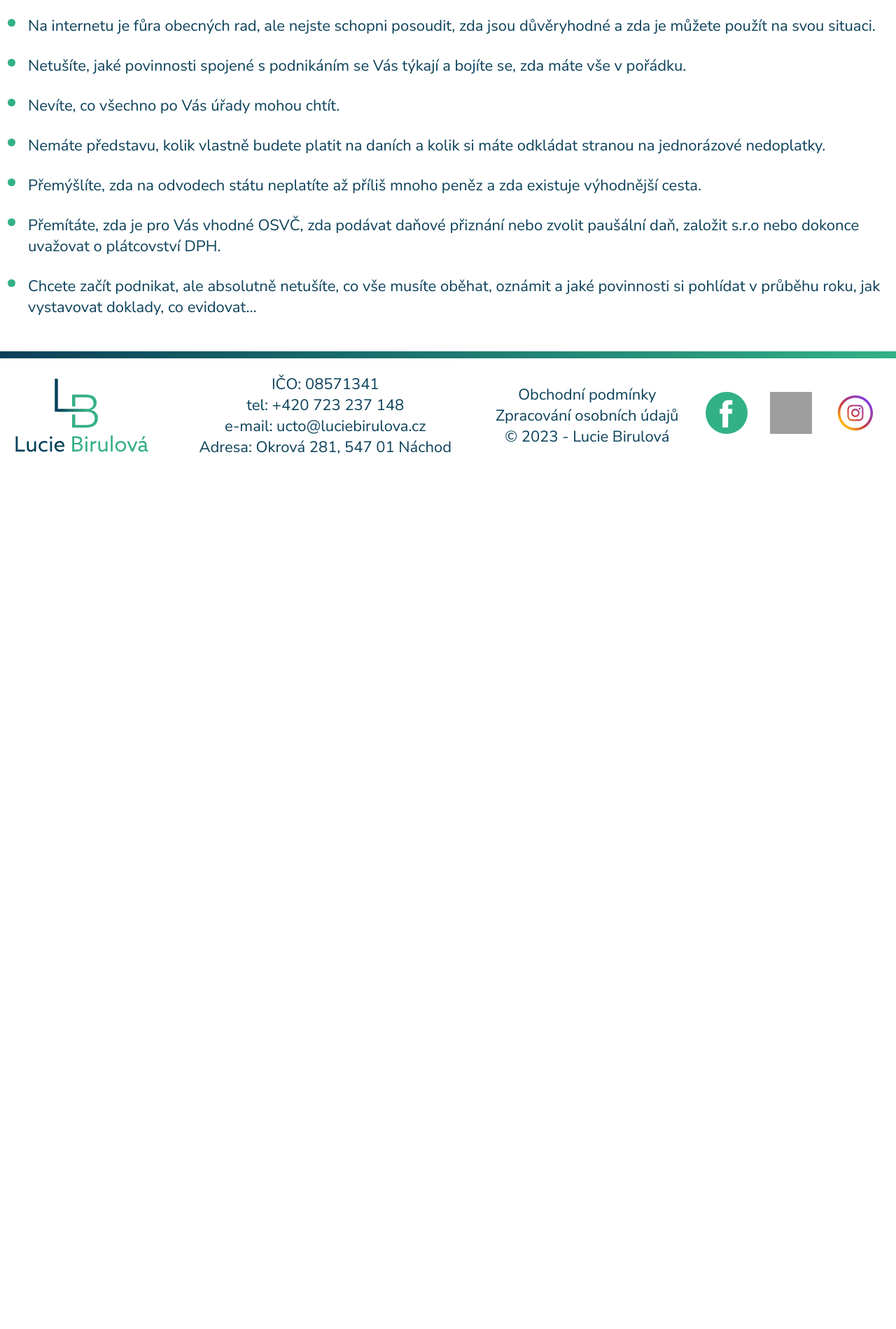
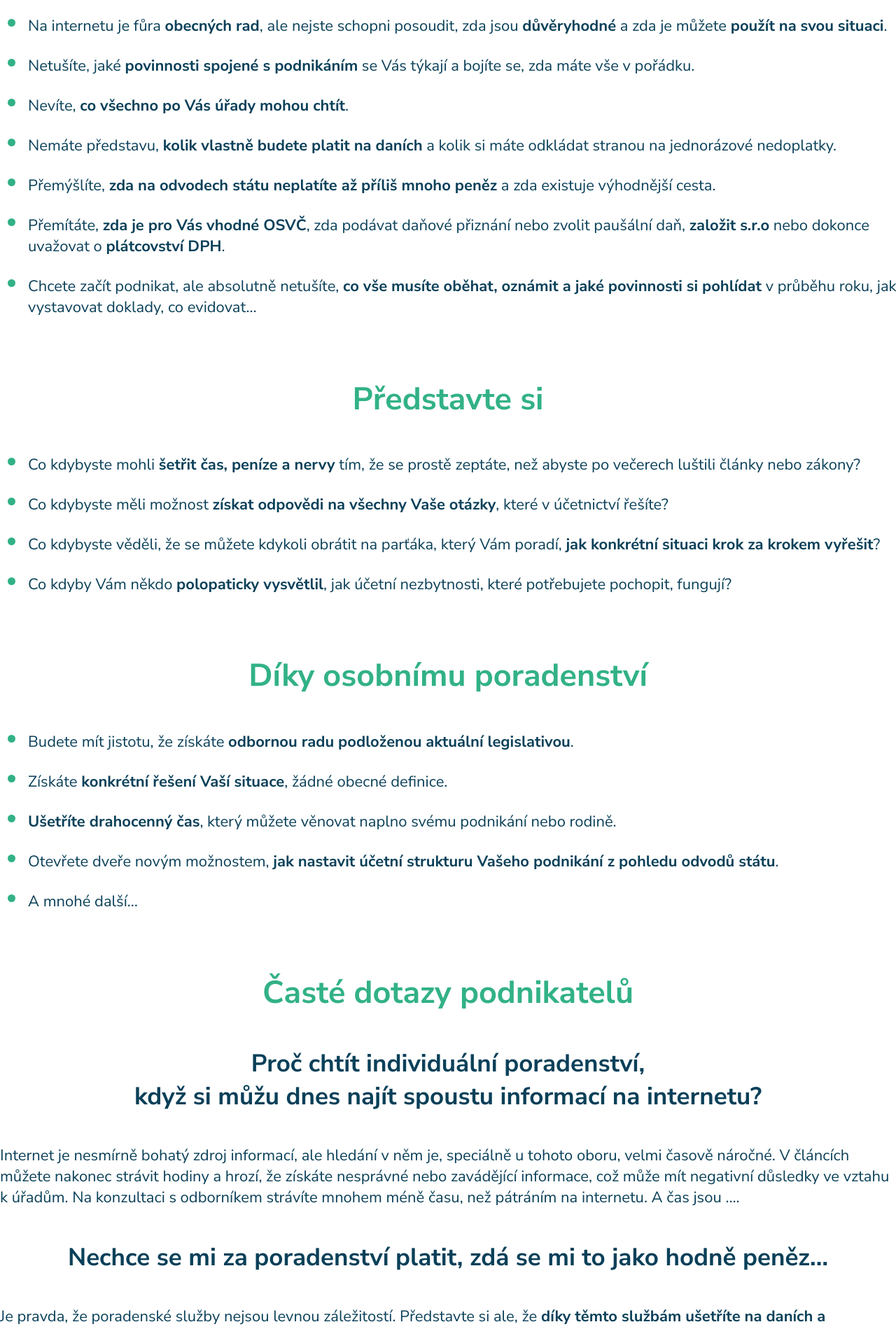
Before and after one commit to PatrikBirula/luciebirulova-readonly, a Next.js app: page /poradenstvi in a window 1280 px wide. Shown: the part 880-2779 px from the top of the page at 70% size. Before the commit the page ends 1556 px from the top, so only its background shows below. Built offline with nearby package versions, Linux system fonts and the light colour scheme; grey boxes are pictures that could not be loaded.

Commit message:
Update text field

```diff
--- a/src/app/data/consultingData.ts
+++ b/src/app/data/consultingData.ts
@@ -1,12 +1,27 @@
 export const introduction = [
-  `Účetnictví je pro Vás španělská vesnice.`,
-  `Otravuje Vás číst cokoliv o účetnictví – nejen, že je to nesrozumitelné, ale taky je to hrozná nuda…`,
-  `Máte pocit, že informací je všude tolik, že Vás z nich bolí hlava, nakonec zjišťujete, že v článcích trávíte hodiny času, ale nic užitečného pro Vás jste se nedozvěděli.`,
-  `Na internetu je fůra obecných rad, ale nejste schopni posoudit, zda jsou důvěryhodné a zda je můžete použít na svou situaci.`,
-  `Netušíte, jaké povinnosti spojené s podnikáním se Vás týkají a bojíte se, zda máte vše v pořádku.`,
-  `Nevíte, co všechno po Vás úřady mohou chtít.`,
-  `Nemáte představu, kolik vlastně budete platit na daních a kolik si máte odkládat stranou na jednorázové nedoplatky.`,
-  `Přemýšlíte, zda na odvodech státu neplatíte až příliš mnoho peněz a zda existuje výhodnější cesta.`,
-  `Přemítáte, zda je pro Vás vhodné OSVČ, zda podávat daňové přiznání nebo zvolit paušální daň, založit s.r.o nebo dokonce uvažovat o plátcovství DPH.`,
-  `Chcete začít podnikat, ale absolutně netušíte, co vše musíte oběhat, oznámit a jaké povinnosti si pohlídat v průběhu roku, jak vystavovat doklady, co evidovat…`,
+  `Účetnictví je pro Vás <strong>španělská vesnice</strong>.`,
+  `Otravuje Vás číst cokoliv o účetnictví – nejen, že je to <strong>nesrozumitelné, ale taky je to hrozná nuda…</strong>`,
+  `Máte pocit, <strong>že informací je všude tolik, že Vás z nich bolí hlava</strong>, nakonec zjišťujete, že <strong>v článcích trávíte hodiny času</strong>, ale nic užitečného pro Vás jste se nedozvěděli.`,
+  `Na internetu je fůra <strong>obecných rad</strong>, ale nejste schopni posoudit, zda jsou <strong>důvěryhodné</strong> a zda je můžete <strong>použít na svou situaci</strong>.`,
+  `Netušíte, jaké <strong>povinnosti spojené s podnikáním</strong> se Vás týkají a bojíte se, zda máte vše v pořádku.`,
+  `Nevíte, <strong>co všechno po Vás úřady mohou chtít</strong>.`,
+  `Nemáte představu, <strong>kolik vlastně budete platit na daních</strong> a kolik si máte odkládat stranou na jednorázové nedoplatky.`,
+  `Přemýšlíte, <strong>zda na odvodech státu neplatíte až příliš mnoho peněz</strong> a zda existuje výhodnější cesta.`,
+  `Přemítáte, <strong>zda je pro Vás vhodné OSVČ</strong>, zda podávat daňové přiznání nebo zvolit paušální daň, <strong>založit s.r.o</strong> nebo dokonce uvažovat o <strong>plátcovství DPH</strong>.`,
+  `Chcete začít podnikat, ale absolutně netušíte, <strong>co vše musíte oběhat, oznámit a jaké povinnosti si pohlídat</strong> v průběhu roku, jak vystavovat doklady, co evidovat…`,
 ];
+
+export const ideas = [
+  `Co kdybyste mohli <strong>šetřit čas, peníze a nervy</strong> tím, že se prostě zeptáte, než abyste po večerech luštili články nebo zákony?`,
+  `Co kdybyste měli možnost <strong>získat odpovědi na všechny Vaše otázky</strong>, které v účetnictví řešíte?`,
+  `Co kdybyste věděli, že se můžete kdykoli obrátit na parťáka, který Vám poradí, <strong>jak konkrétní situaci krok za krokem vyřešit</strong>?`,
+  `Co kdyby Vám někdo <strong>polopaticky vysvětlil</strong>, jak účetní nezbytnosti, které potřebujete pochopit, fungují?`,
+];
+
+export const individualConsulting = [
+`Budete mít jistotu, že získáte <strong>odbornou radu podloženou aktuální legislativou</strong>.`,
+`Získáte <strong>konkrétní řešení Vaší situace</strong>, žádné obecné definice.`,
+`<strong>Ušetříte drahocenný čas</strong>, který můžete věnovat naplno svému podnikání nebo rodině.`,
+`Otevřete dveře novým možnostem, <strong>jak nastavit účetní strukturu Vašeho podnikání z pohledu odvodů státu</strong>.`,
+`A mnohé další…`
+];
--- a/src/app/poradenstvi/page.tsx
+++ b/src/app/poradenstvi/page.tsx
@@ -4,6 +4,8 @@ import Footer from "../components/Footer/footer";
 import BulletList from "../components/BulletList/bulletList";
 import {
   introduction,
+  ideas,
+  individualConsulting,
 } from "../data/consultingData";
 
 const coursesRoute = () => {
@@ -39,6 +41,60 @@ const coursesRoute = () => {
         <h2 className="color-green">Něco o Vás vím...</h2>
         <BulletList items={introduction} />
       </section>
+      <section className="container page-consulting text-center">
+        <h2 className="color-green">Představte si</h2>
+        <BulletList items={ideas} />
+      </section>
+      <section className="container page-consulting text-center">
+        <h2 className="color-green">Díky osobnímu poradenství</h2>
+        <BulletList items={individualConsulting} />
+      </section>
+      <section className="container page-consulting">
+        <h2 className="color-green text-center">Časté dotazy podnikatelů</h2>
+        <h4 className="text-center">
+          <strong>Proč chtít individuální poradenství</strong>, <br /> když si
+          můžu dnes najít spoustu informací na internetu?
+        </h4>
+        <p>
+          Internet je nesmírně bohatý zdroj informací, ale hledání v něm je,
+          speciálně u tohoto oboru, velmi časově náročné. V článcích můžete
+          nakonec strávit hodiny a hrozí, že získáte nesprávné nebo zavádějící
+          informace, což může mít negativní důsledky ve vztahu k úřadům. Na
+          konzultaci s odborníkem strávíte mnohem méně času, než pátráním na
+          internetu. A čas jsou ….
+        </p>
+        <h4 className="text-center">
+          <strong>Nechce se mi za poradenství platit</strong>, zdá se mi to jako
+          hodně peněz…
+        </h4>
+        <p>
+          Je pravda, že poradenské služby nejsou levnou záležitostí. Představte
+          si ale, že{" "}
+          <strong>
+            díky těmto službám ušetříte na daních a odvodech několikanásobek
+            této částky
+          </strong>
+          , dost často už v prvním roce, kdy aplikujete opatření, které jste se
+          dozvěděli.
+        </p>
+        <p>
+          <strong>
+            Účetnictví je navíc obor, ve kterém dochází velmi často ke změnám
+          </strong>
+          . Pro podnikatele je těžké vše sledovat. Díky poradenství budete mít{" "}
+          <strong>
+            klid, že máte vše z účetního hlediska nastavené správně, a
+            eliminujete tak riziko pokut
+          </strong>{" "}
+          ze strany úřadů.
+        </p>
+        <p>
+          Investice do poradenských služeb je tedy{" "}
+          <strong>investicí do budoucnosti Vašeho podnikání</strong>. Mým cílem
+          je pomoci Vám dosáhnout finanční stability a růstu, což Vám v konečném
+          důsledku přinese více peněz, než kolik za mé služby zaplatíte.
+        </p>
+      </section>
       <Footer />
     </>
   );
```
